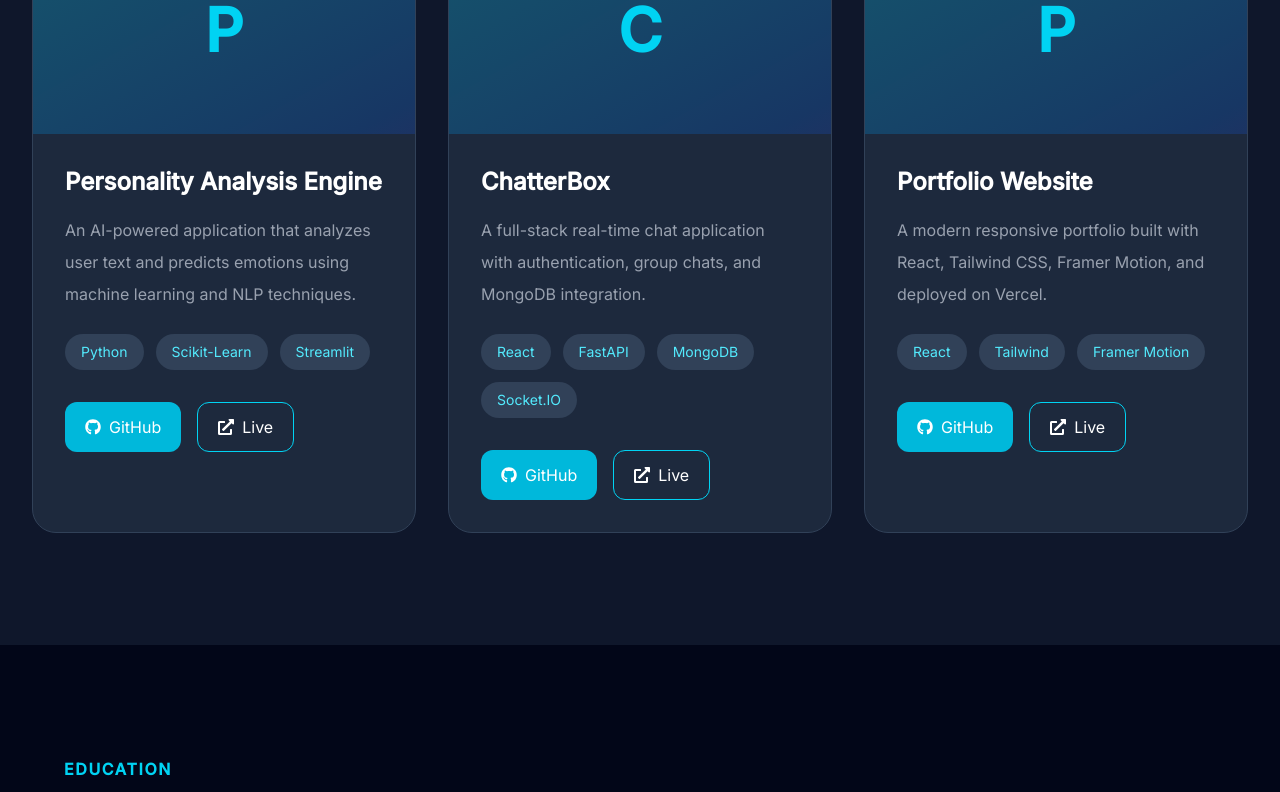
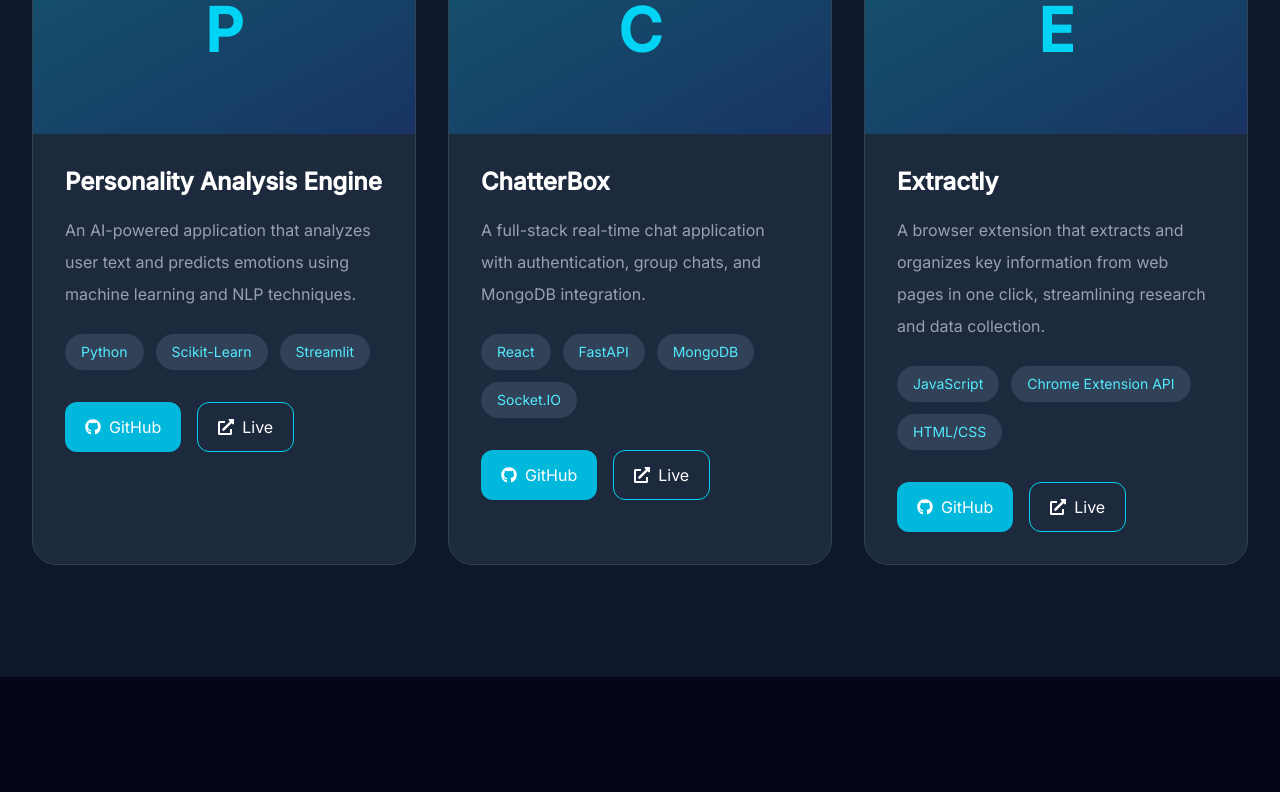
Before and after one commit to Anees-Memon-Hub/PORTFOLIO, a React app: page / in a window 1280 px wide. Shown: the part 3092-3884 px from the top of the page. Built offline with nearby package versions, Linux system fonts and the light colour scheme; the HTML template or start-up script is replaced by a standard one.

Commit message:
Changing the project section

```diff
--- a/src/data/projects.js
+++ b/src/data/projects.js
@@ -16,10 +16,10 @@
     demo: "#",
   },
   {
-    title: "Portfolio Website",
+    title: "Extractly",
     description:
-      "A modern responsive portfolio built with React, Tailwind CSS, Framer Motion, and deployed on Vercel.",
-    tech: ["React", "Tailwind", "Framer Motion"],
+      "A browser extension that extracts and organizes key information from web pages in one click, streamlining research and data collection.",
+    tech: ["JavaScript", "Chrome Extension API", "HTML/CSS"],
     github: "#",
     demo: "#",
   },
```
